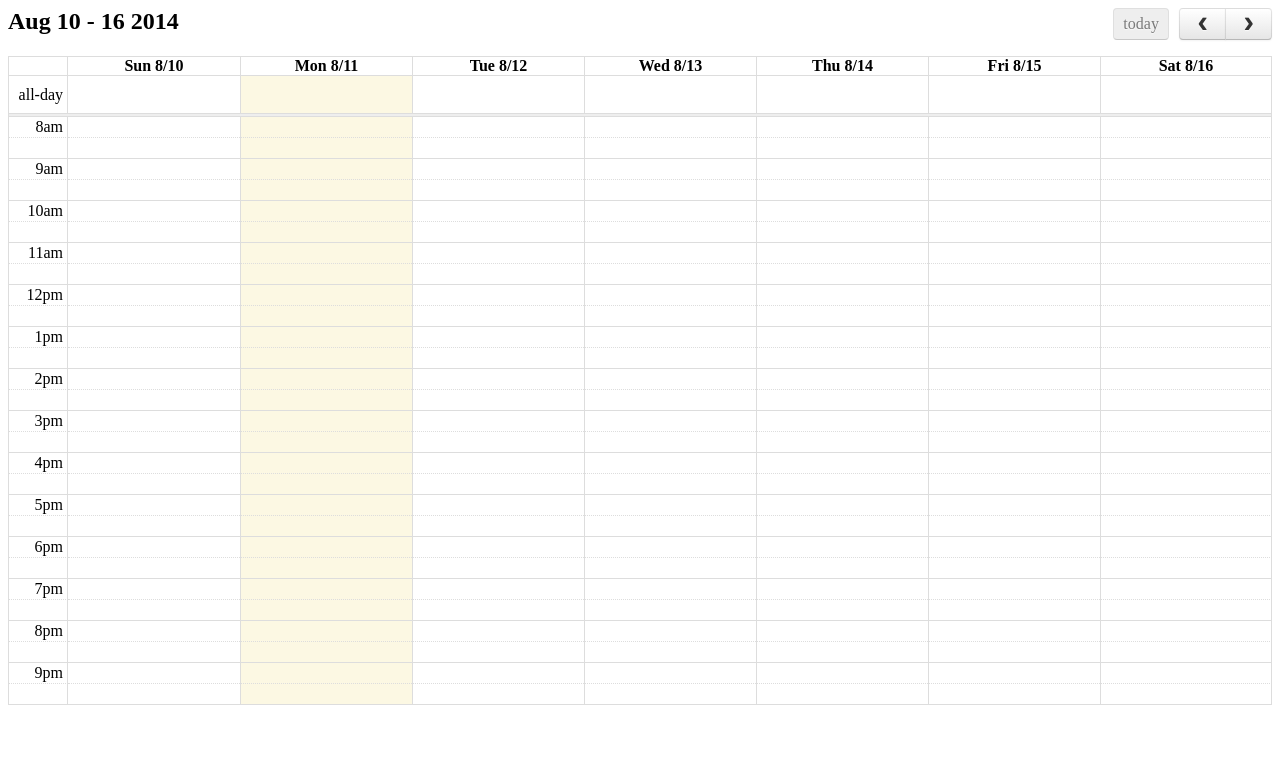
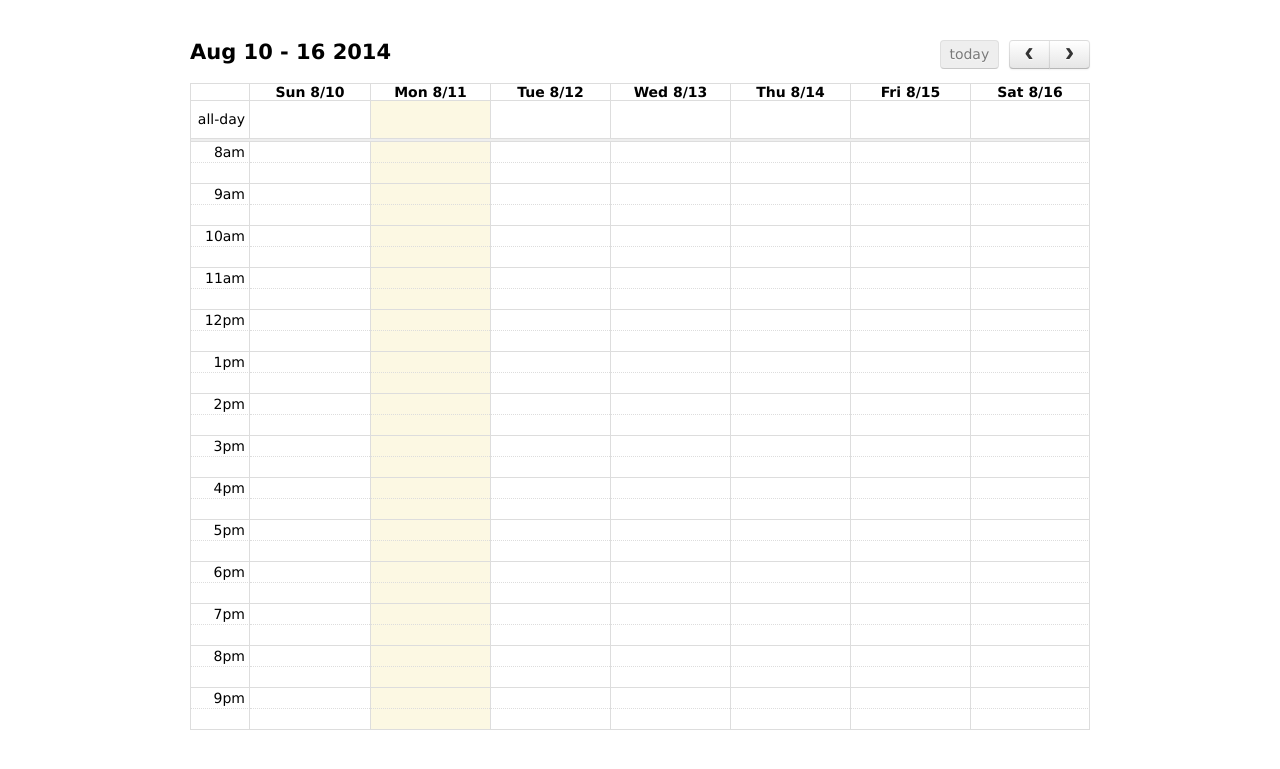
Before and after one commit to matthewbentley/scheduler, a Django app: page /scheduler/calendar_test/ in a window 1280 px wide. Shown: the top 769 px of the page. Run offline with Django 3.2, Linux system fonts and the light colour scheme; lists and menus that the app fills with data are empty; some libraries are stand-ins or nearby versions.

Commit message:
stylin'
Signed-off-by: Jason Kuster <unexpectedapocalypse@gmail.com>

```diff
--- a/scheduler/course_scheduler/templates/calendar.html
+++ b/scheduler/course_scheduler/templates/calendar.html
@@ -7,6 +7,21 @@
     <link rel='stylesheet' href='/static/js/fullcalendar/fullcalendar.css'/>
     <script src='/static/js/fullcalendar/lib/moment.min.js'></script>
     <script src='/static/js/fullcalendar/fullcalendar.js'></script>
+    <style type='text/css'>
+
+  	body {
+  		margin-top: 40px;
+  		text-align: center;
+  		font-size: 14px;
+  		font-family: "Lucida Grande",Helvetica,Arial,Verdana,sans-serif;
+  	}
+
+  	#calendar {
+  		width: 900px;
+  		margin: 0 auto;
+  	}
+
+  </style>
   </head>
   <body>
     <div id='calendar'></div>
```
